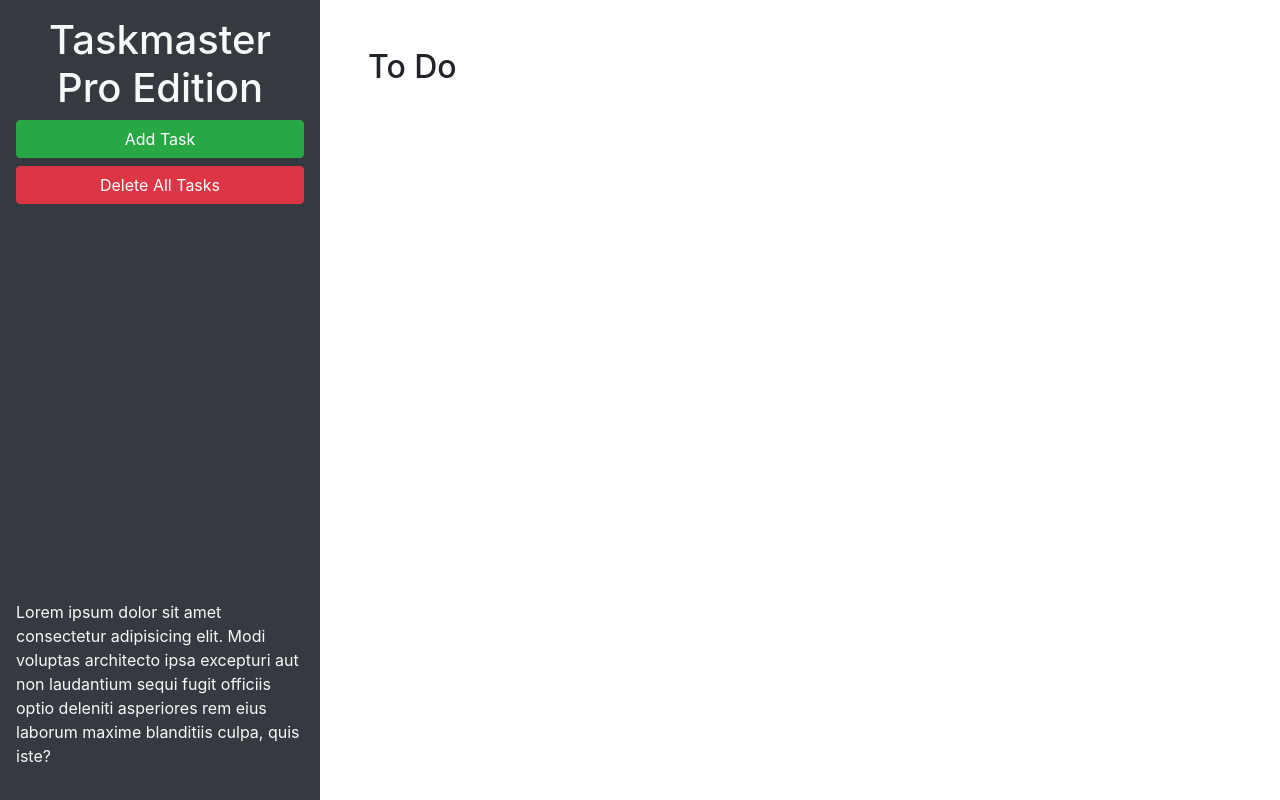
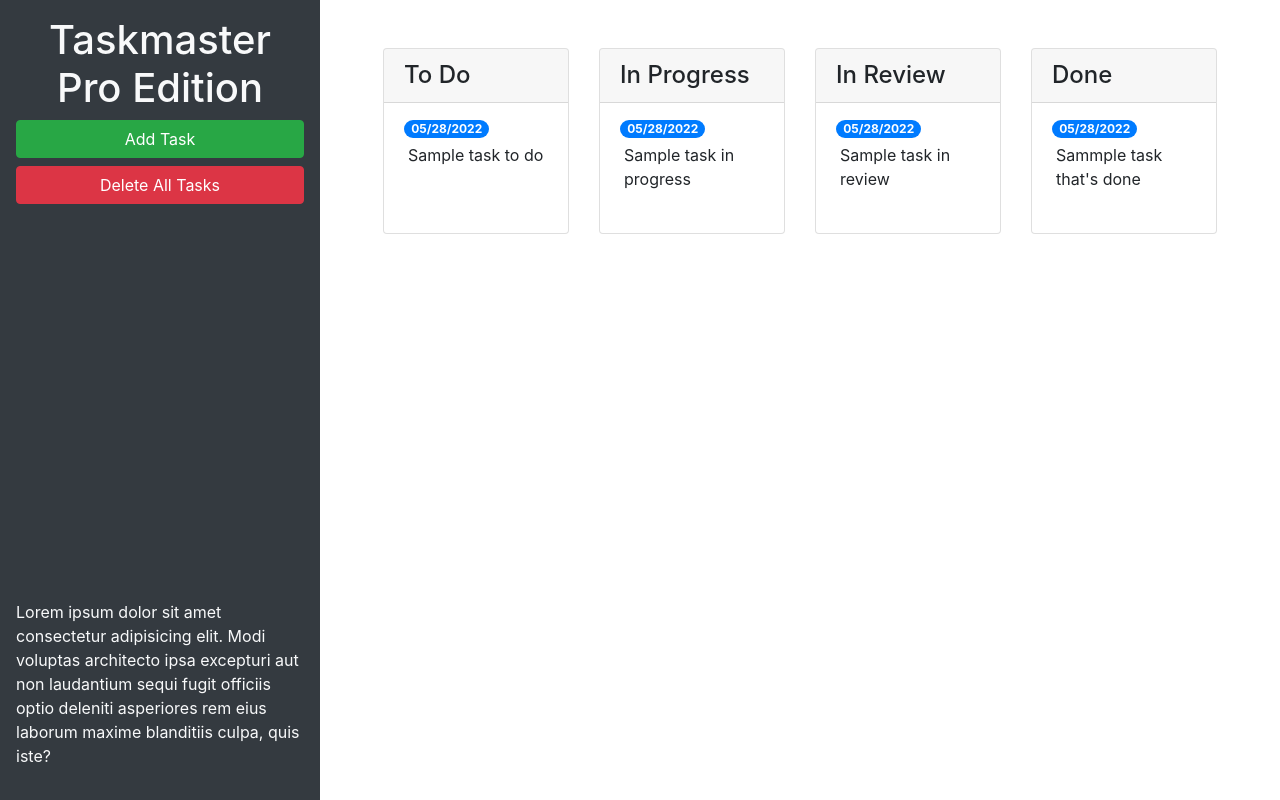
Before and after one commit to cdonais/taskmaster-pro, a plain HTML site: page index.html in a window 1280 px wide. Drawn offline with nearby package versions, Linux system fonts and the light colour scheme.

Commit message:
bootstrap

```diff
--- a/index.html
+++ b/index.html
@@ -24,9 +24,59 @@
       </p>
     </header>
     <main class="col-12 col-lg-9">
-      <div class="m-5">
-        <h2>To Do</h2>
-        <ul id="list-toDo" class="list-group"> </ul>
+      <div class="m-5 row justify-content-around">
+        <div class="col-12 col-md-6 col-xl-3 mb-3">
+          <div class="card">
+            <h4 class="card-header">
+              To Do
+            </h4>
+          <ul id="list-toDo" class="list-group list-group-flush">
+            <li class="list-group-item">
+              <span class="badge badge-primary badge-pill">05/28/2022</span>
+              <p class="m-1">Sample task to do</p>
+            </li>
+          </ul>
+        </div>
+      </div>
+        <div class="col-12 col-md-6 col-xl-3 mb-3">
+          <div class="card">
+            <h4 class="card-header">
+              In Progress
+            </h4>
+            <ul id="list-inProgress" class="list-group list-group-flush">
+              <li class="list-group-item">
+                <span class="badge badge-primary badge-pill">05/28/2022</span>
+                <p class="m-1">Sample task in progress</p>
+              </li>
+            </ul>
+          </div>
+        </div>
+        <div class="col-12 col-md-6 col-xl-3 mb-3">
+          <div class="card">
+            <h4 class="card-header">
+              In Review
+            </h4>
+            <ul id="list-inReview" class="list-group list-group-flush">
+              <li class="list-group-item">
+                <span class="badge badge-primary badge-pill">05/28/2022</span>
+                <p class="m-1">Sample task in review</p>
+              </li>
+            </ul>
+          </div>
+        </div>
+        <div class="col-12 col-md-6 col-xl-3 mb-3">
+          <div class="card">
+            <h4 class="card-header">
+              Done
+            </h4>
+            <ul id="list-done" class="list-group list-group-flush">
+              <li class="list-group-item">
+                <span class="badge badge-primary badge-pill">05/28/2022</span>
+                <p class="m-1">Sammple task that's done</p>
+              </li>
+            </ul>
+          </div>
+        </div>
       </div>
     </main>
   </div>
@@ -46,11 +96,11 @@
           <form>
             <div class="form-group">
               <label for="modalTaskDescription">Task description</label>
-              <textarea id="modalTaskDescription" rows="3"></textarea>
+              <textarea id="modalTaskDescription" rows="3" class="form-control"></textarea>
             </div>
             <div class="form-group">
               <label for="modalDueDate">Due date</label>
-              <input type="text" id="modalDueDate" placeholder="mm/dd/yyyy" autocomplete="off" />
+              <input type="text" class="form-control" id="modalDueDate" placeholder="mm/dd/yyyy" autocomplete="off" />
             </div>
           </form>
         </div>
```
